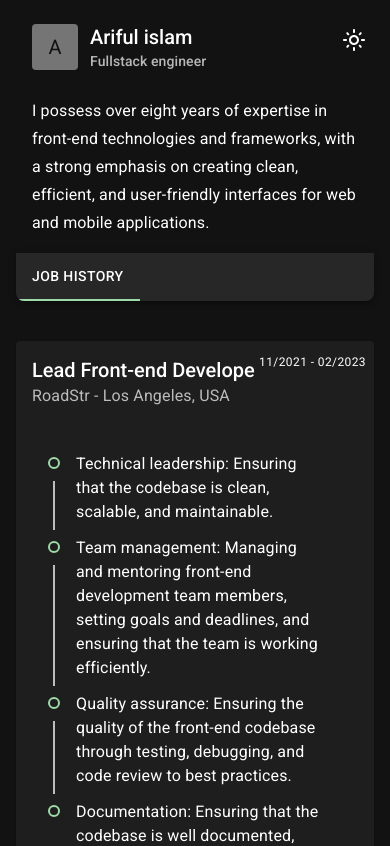
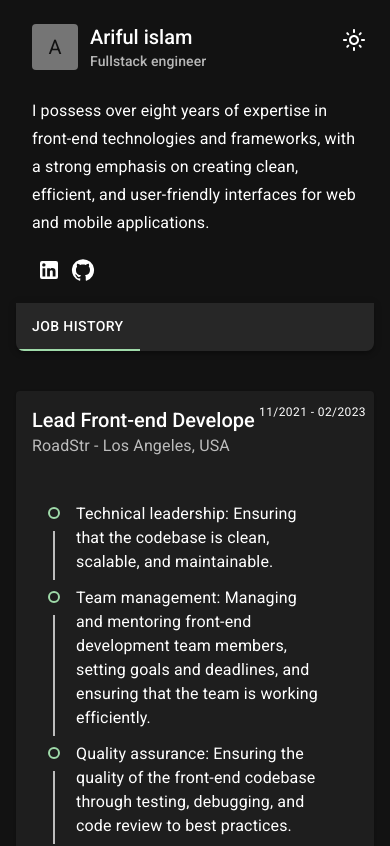
Before and after one commit to arifulbgt4/ariful.io, a Next.js app: page / in a window 390 px wide. Shown: the top 846 px of the page. Built offline with nearby package versions, Linux system fonts and the light colour scheme.

Commit message:
fix: landing heading responsive

```diff
--- a/src/layouts/LandingLayout/index.tsx
+++ b/src/layouts/LandingLayout/index.tsx
@@ -4,12 +4,26 @@ import { FC } from "react";
 // Next
 import { useRouter, usePathname } from "next/navigation";
 // @mui
-import { Box, Typography, AppBar, Tabs, Tab, Hidden } from "@mui/material";
+import {
+  Box,
+  Typography,
+  AppBar,
+  Tabs,
+  Tab,
+  Hidden,
+  Stack,
+  Link,
+  IconButton,
+} from "@mui/material";
 
 import PortfolioHeader from "src/widgets/PortfolioHeader";
 
 // Types
 import { LandingLayoutOptions } from "./Types";
+import {
+  GitHub as GitHubIcon,
+  LinkedIn as LinkedInIcon,
+} from "@mui/icons-material";
 
 const LandingLayout: FC<LandingLayoutOptions> = ({ children }) => {
   const router = useRouter();
@@ -30,6 +44,28 @@ const LandingLayout: FC<LandingLayoutOptions> = ({ children }) => {
           frameworks, with a strong emphasis on creating clean, efficient, and
           user-friendly interfaces for web and mobile applications.
         </Typography>
+        <Hidden implementation="css" mdUp>
+          <Stack direction="row" sx={{ mr: 4, mt: 2 }}>
+            <Link
+              underline="none"
+              href="https://www.linkedin.com/in/ariful25278/"
+              target="_blank"
+            >
+              <IconButton size="small">
+                <LinkedInIcon />
+              </IconButton>
+            </Link>
+            <Link
+              underline="none"
+              href="https://github.com/arifulbgt4"
+              target="_blank"
+            >
+              <IconButton size="small">
+                <GitHubIcon />
+              </IconButton>
+            </Link>
+          </Stack>
+        </Hidden>
       </Box>
       <AppBar
         position="sticky"
```
